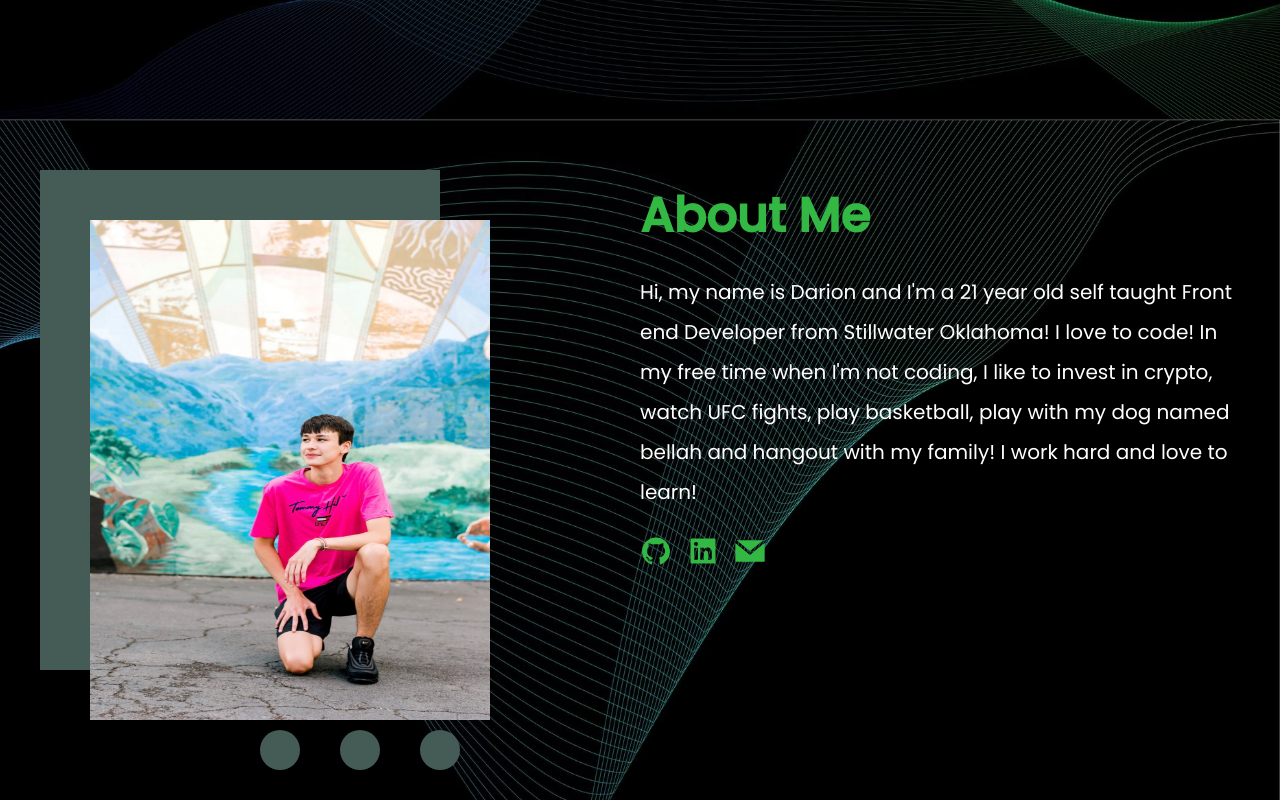
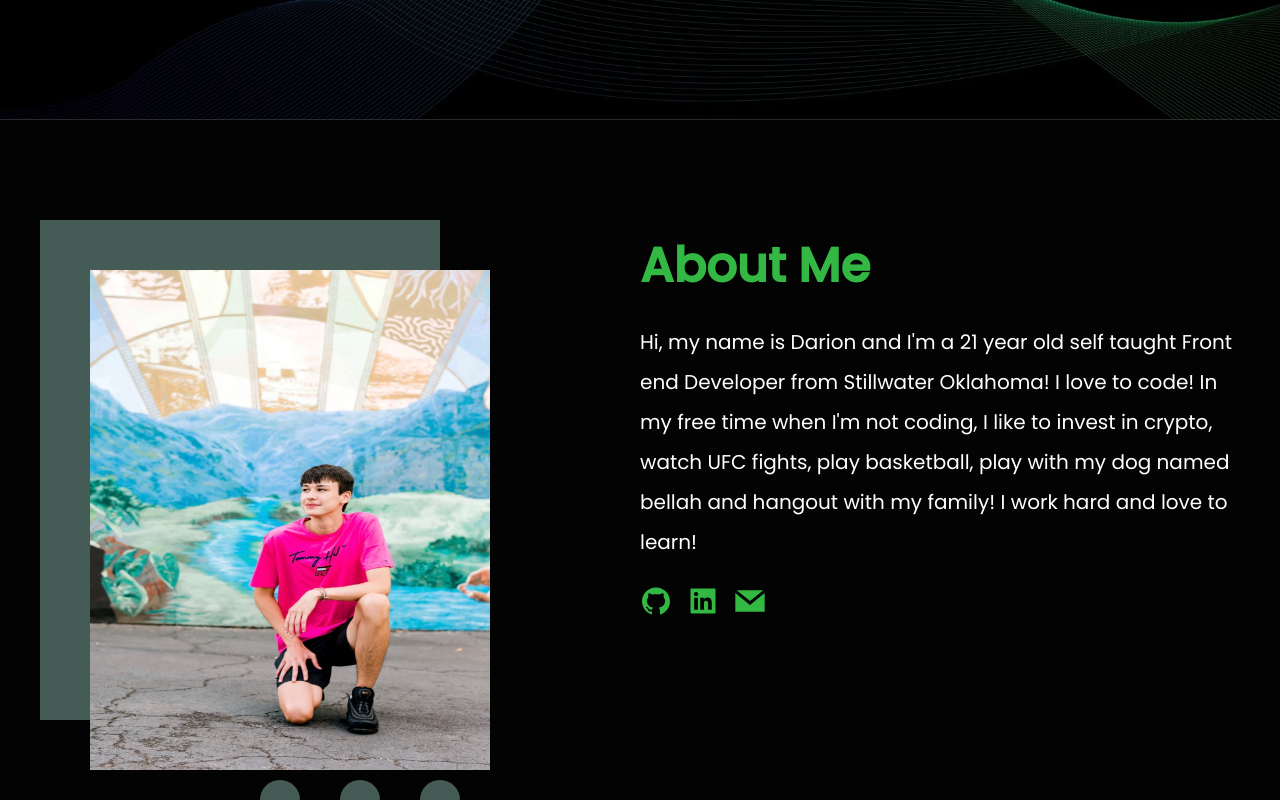
Before and after one commit to darionjoness/RevisedPortfolioSite, a React (Vite) app: page / in a window 1280 px wide. Shown: the part 680-1480 px from the top of the page. Built offline with nearby package versions, Linux system fonts and the light colour scheme.

Commit message:
changed about bg

```diff
--- a/src/App.css
+++ b/src/App.css
@@ -169,11 +169,10 @@ a{
 .about{
   padding-top: 50px;
   height:100vh;
-  background: url('./components/images/oneWave.avif');
+  background: #030303;
   background-size: cover;
   background-position: left;
   color: #fff;
-  transform: rotate(180deg);
 }
 
 .about::after{
@@ -190,7 +189,6 @@ a{
   display: grid;
   grid-template-columns: repeat(2, 1fr);
   height: 100%;
-  transform: rotate(180deg);
   z-index: 2;
   position: relative;
 }
```
